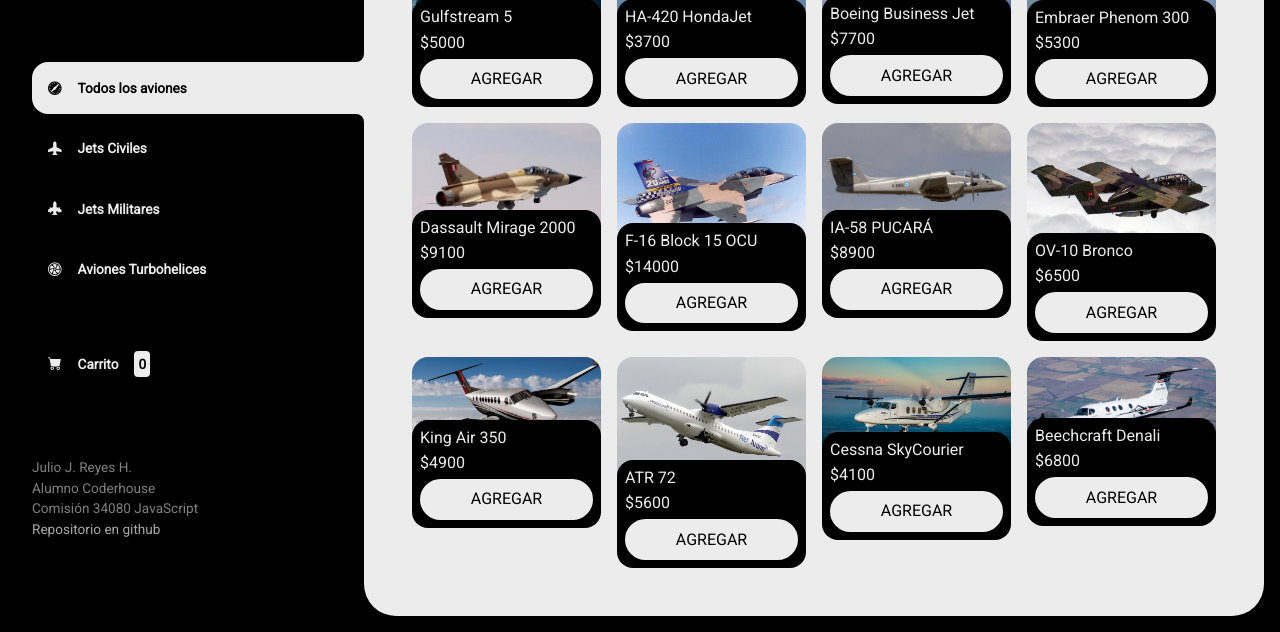
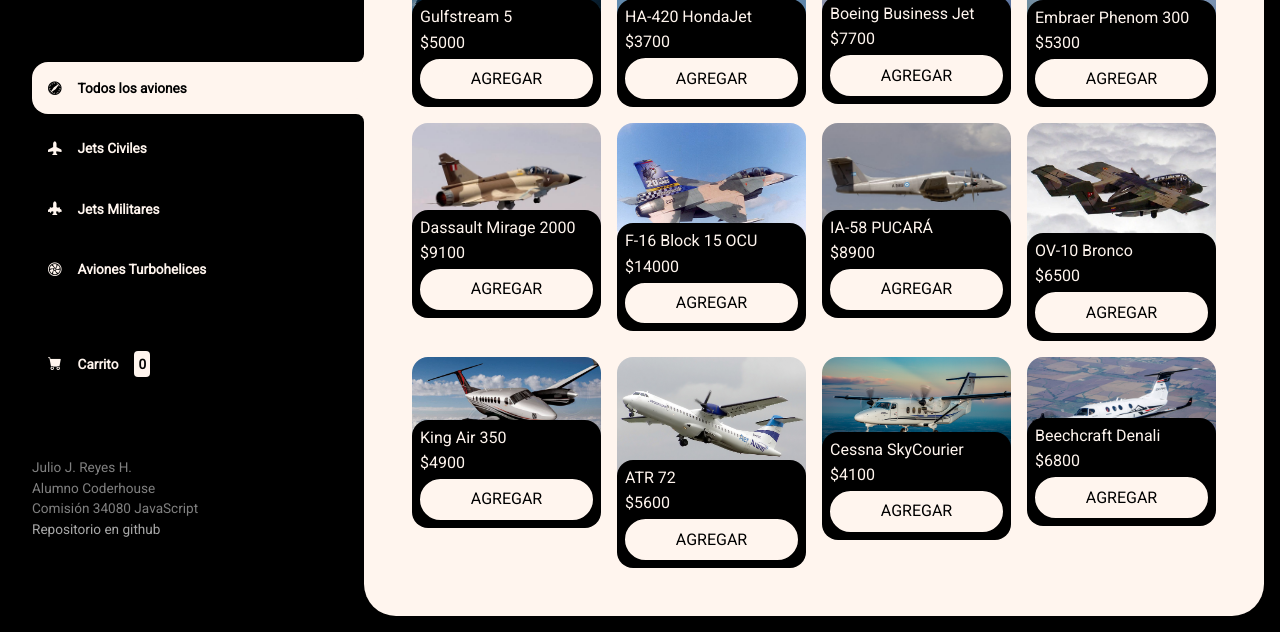
Before and after one commit to jjrh92/jetCompra, a website: page index.html in a window 1280 px wide. Shown: the part 229-861 px from the top of the page. Drawn offline with nearby package versions, Linux system fonts and the light colour scheme.

Commit message:
Identacion y Armonia de Color

```diff
--- a/styles/styles.scss
+++ b/styles/styles.scss
@@ -3,7 +3,7 @@
 :root {
   --clr-main: black;
   --clr-main-light: grey;
-    --clr-white: #ececec;
+  --clr-white: 	#FFF5EE;
   --clr-gray: #e2e2e2;
   --clr-red: #961818;
 }
```
Also changed, not shown: styles/styles.css, 1 other file. Lines whose indentation alone changed are shown as unchanged.
